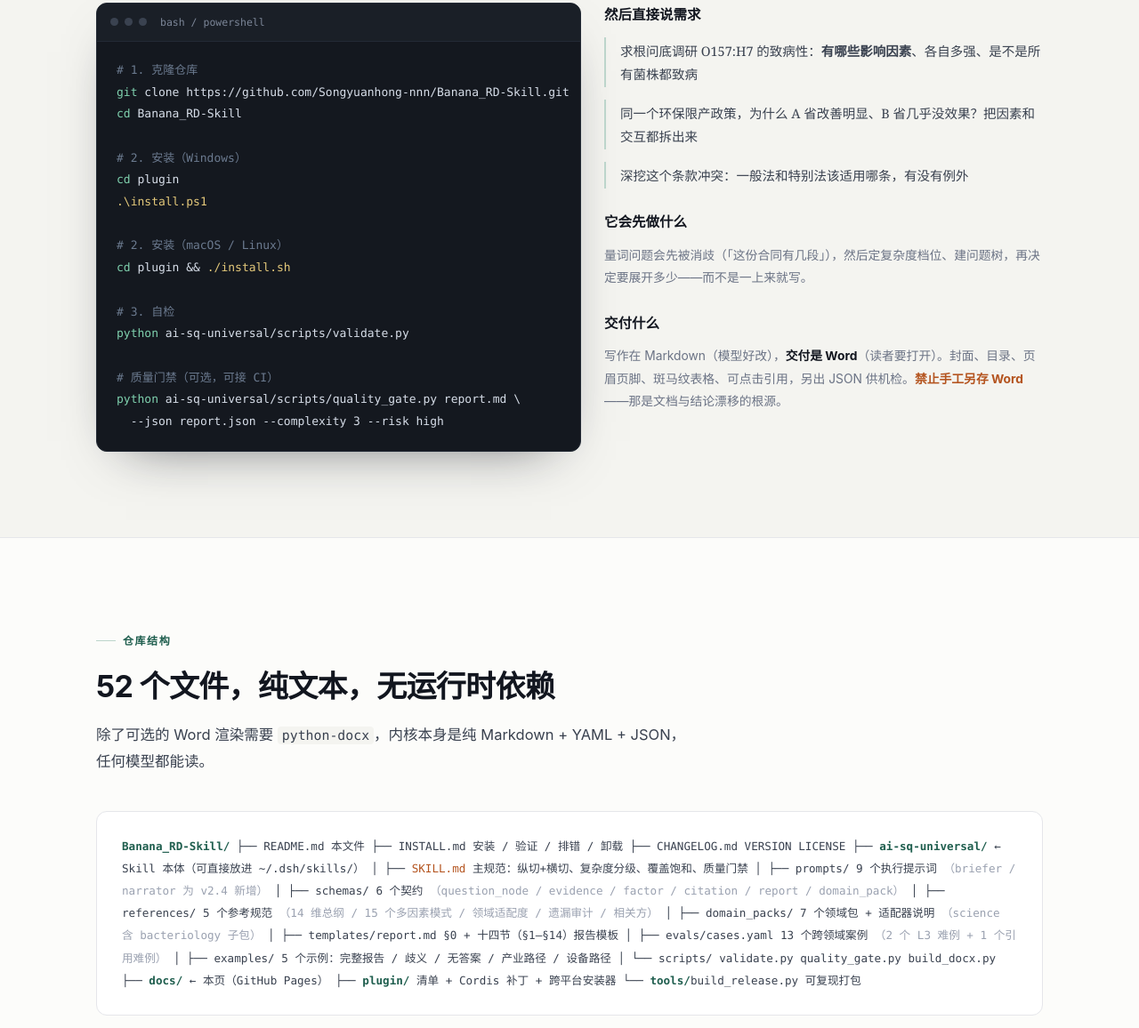
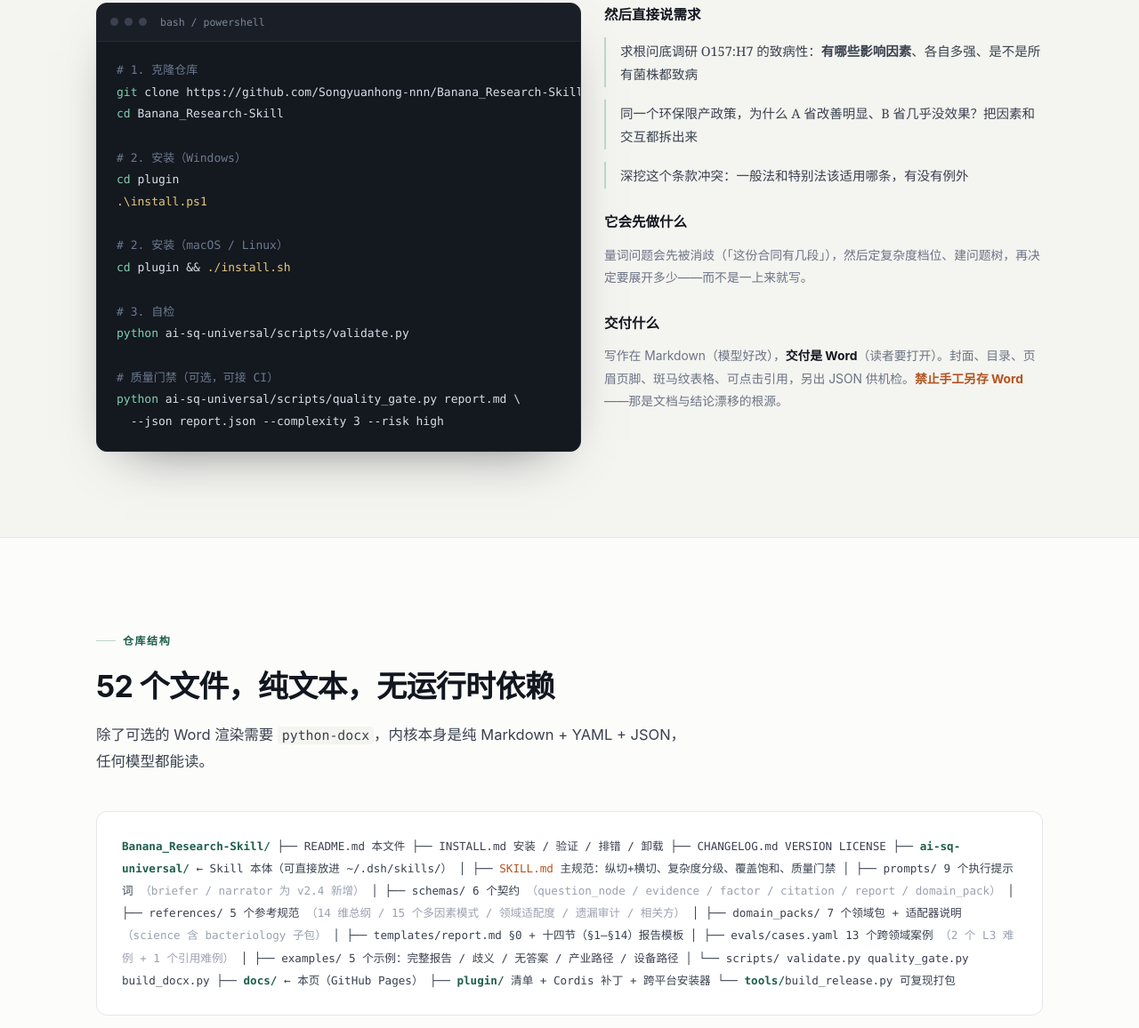
Before and after one commit to Songyuanhong-nnn/Banana_RD-Skill, a plain HTML site: page docs/index.html in a window 1280 px wide. Shown: the part 5185-6341 px from the top of the page at 89% size. Drawn offline with Linux system fonts and the light colour scheme.

Commit message:
refactor: rename repo references to Banana_Research-Skill
- 21 occurrences across 7 READMEs and docs/index.html
- README badges bumped 2.4.0 -> 2.5.0
- README pipeline 'thirteen steps' -> 'fifteen steps', report '14 sections' -> '15 sections' (section 2 decision path added in 2.5.0)
- git remote updated

```diff
--- a/docs/index.html
+++ b/docs/index.html
@@ -344,7 +344,7 @@
       <a href="#flow">运行流程</a>
       <a href="#start">快速开始</a>
     </div>
-    <a class="nav-cta" id="repoBtn" href="https://github.com/Songyuanhong-nnn/Banana_RD-Skill" target="_blank" rel="noopener">
+    <a class="nav-cta" id="repoBtn" href="https://github.com/Songyuanhong-nnn/Banana_Research-Skill" target="_blank" rel="noopener">
       <svg width="15" height="15" viewBox="0 0 16 16" fill="currentColor" aria-hidden="true"><path d="M8 0C3.58 0 0 3.58 0 8c0 3.54 2.29 6.53 5.47 7.59.4.07.55-.17.55-.38 0-.19-.01-.82-.01-1.49-2.01.37-2.53-.49-2.69-.94-.09-.23-.48-.94-.82-1.13-.28-.15-.68-.52-.01-.53.63-.01 1.08.58 1.23.82.72 1.21 1.87.87 2.33.66.07-.52.28-.87.51-1.07-1.78-.2-3.64-.89-3.64-3.95 0-.87.31-1.59.82-2.15-.08-.2-.36-1.02.08-2.12 0 0 .67-.21 2.2.82.64-.18 1.32-.27 2-.27s1.36.09 2 .27c1.53-1.04 2.2-.82 2.2-.82.44 1.1.16 1.92.08 2.12.51.56.82 1.27.82 2.15 0 3.07-1.87 3.75-3.65 3.95.29.25.54.73.54 1.48 0 1.07-.01 1.93-.01 2.2 0 .21.15.46.55.38A8.01 8.01 0 0 0 16 8c0-4.42-3.58-8-8-8Z"/></svg>
       GitHub
     </a>
@@ -374,7 +374,7 @@
         快速开始
         <svg width="14" height="14" viewBox="0 0 16 16" fill="none"><path d="M3 8h10M9 4l4 4-4 4" stroke="currentColor" stroke-width="1.5" stroke-linecap="round" stroke-linejoin="round"/></svg>
       </a>
-      <a class="btn btn-ghost" href="https://github.com/Songyuanhong-nnn/Banana_RD-Skill/blob/main/ai-sq-universal/SKILL.md" target="_blank" rel="noopener">
+      <a class="btn btn-ghost" href="https://github.com/Songyuanhong-nnn/Banana_Research-Skill/blob/main/ai-sq-universal/SKILL.md" target="_blank" rel="noopener">
         读主规范 SKILL.md
       </a>
     </div>
@@ -656,8 +656,8 @@
       <div class="term reveal">
         <div class="term-bar"><i></i><i></i><i></i><span>bash / powershell</span></div>
         <pre><span class="c"># 1. 克隆仓库</span>
-<span class="g">git</span> clone https://github.com/Songyuanhong-nnn/Banana_RD-Skill.git
-<span class="g">cd</span> Banana_RD-Skill
+<span class="g">git</span> clone https://github.com/Songyuanhong-nnn/Banana_Research-Skill.git
+<span class="g">cd</span> Banana_Research-Skill
 
 <span class="c"># 2. 安装（Windows）</span>
 <span class="g">cd</span> plugin
@@ -698,7 +698,7 @@
     <p class="lede reveal">除了可选的 Word 渲染需要 <code style="font-family:var(--mono);font-size:.9em;background:var(--paper-2);padding:1px 5px;border-radius:4px">python-docx</code>，内核本身是纯 Markdown + YAML + JSON，任何模型都能读。</p>
 
     <div class="tree reveal">
-<span class="d">Banana_RD-Skill/</span>
+<span class="d">Banana_Research-Skill/</span>
 ├── README.md                 本文件
 ├── INSTALL.md                安装 / 验证 / 排错 / 卸载
 ├── CHANGELOG.md   VERSION   LICENSE
@@ -745,21 +745,21 @@
       <div class="foot-links">
         <div class="foot-col">
           <h4>文档</h4>
-          <a href="https://github.com/Songyuanhong-nnn/Banana_RD-Skill/blob/main/ai-sq-universal/SKILL.md" target="_blank" rel="noopener">主规范 SKILL.md</a>
-          <a href="https://github.com/Songyuanhong-nnn/Banana_RD-Skill/blob/main/INSTALL.md" target="_blank" rel="noopener">安装指南</a>
-          <a href="https://github.com/Songyuanhong-nnn/Banana_RD-Skill/blob/main/CHANGELOG.md" target="_blank" rel="noopener">更新日志</a>
+          <a href="https://github.com/Songyuanhong-nnn/Banana_Research-Skill/blob/main/ai-sq-universal/SKILL.md" target="_blank" rel="noopener">主规范 SKILL.md</a>
+          <a href="https://github.com/Songyuanhong-nnn/Banana_Research-Skill/blob/main/INSTALL.md" target="_blank" rel="noopener">安装指南</a>
+          <a href="https://github.com/Songyuanhong-nnn/Banana_Research-Skill/blob/main/CHANGELOG.md" target="_blank" rel="noopener">更新日志</a>
         </div>
         <div class="foot-col">
           <h4>深入</h4>
-          <a href="https://github.com/Songyuanhong-nnn/Banana_RD-Skill/blob/main/ai-sq-universal/references/domain_fit.md" target="_blank" rel="noopener">领域适配度</a>
-          <a href="https://github.com/Songyuanhong-nnn/Banana_RD-Skill/blob/main/ai-sq-universal/references/complexity_patterns.md" target="_blank" rel="noopener">多因素模式</a>
-          <a href="https://github.com/Songyuanhong-nnn/Banana_RD-Skill/blob/main/ai-sq-universal/examples/01-bacteriology.md" target="_blank" rel="noopener">完整范例</a>
+          <a href="https://github.com/Songyuanhong-nnn/Banana_Research-Skill/blob/main/ai-sq-universal/references/domain_fit.md" target="_blank" rel="noopener">领域适配度</a>
+          <a href="https://github.com/Songyuanhong-nnn/Banana_Research-Skill/blob/main/ai-sq-universal/references/complexity_patterns.md" target="_blank" rel="noopener">多因素模式</a>
+          <a href="https://github.com/Songyuanhong-nnn/Banana_Research-Skill/blob/main/ai-sq-universal/examples/01-bacteriology.md" target="_blank" rel="noopener">完整范例</a>
         </div>
         <div class="foot-col">
           <h4>仓库</h4>
-          <a href="https://github.com/Songyuanhong-nnn/Banana_RD-Skill" target="_blank" rel="noopener">GitHub</a>
-          <a href="https://github.com/Songyuanhong-nnn/Banana_RD-Skill/releases" target="_blank" rel="noopener">Releases</a>
-          <a href="https://github.com/Songyuanhong-nnn/Banana_RD-Skill/issues" target="_blank" rel="noopener">Issues</a>
+          <a href="https://github.com/Songyuanhong-nnn/Banana_Research-Skill" target="_blank" rel="noopener">GitHub</a>
+          <a href="https://github.com/Songyuanhong-nnn/Banana_Research-Skill/releases" target="_blank" rel="noopener">Releases</a>
+          <a href="https://github.com/Songyuanhong-nnn/Banana_Research-Skill/issues" target="_blank" rel="noopener">Issues</a>
         </div>
       </div>
     </div>
```
Also changed, not shown: 7 other files.
